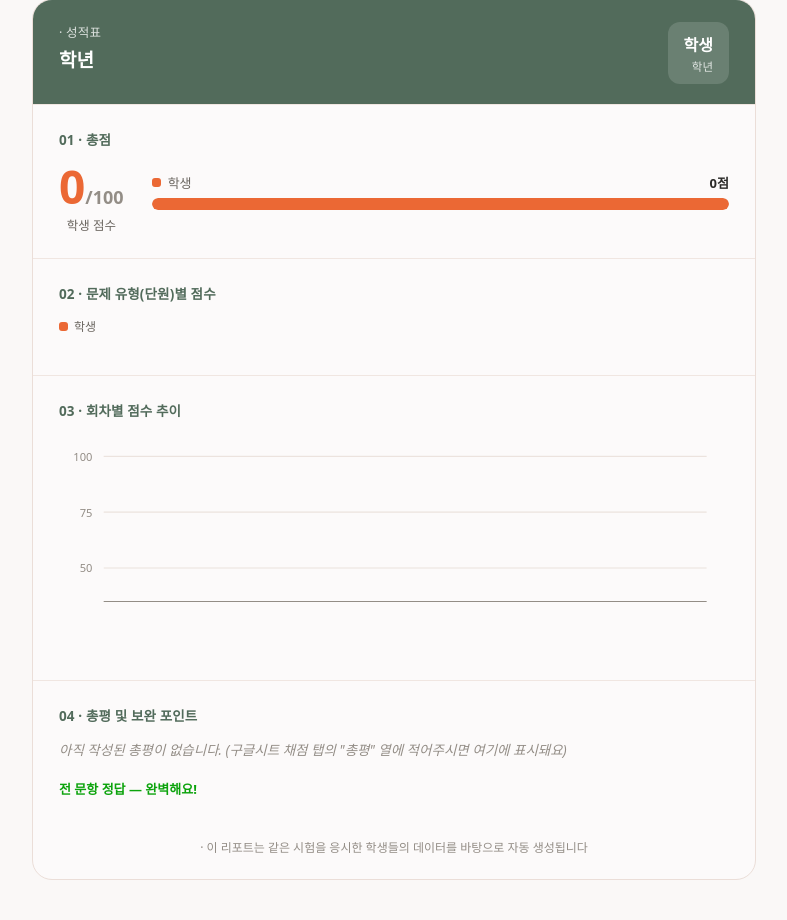
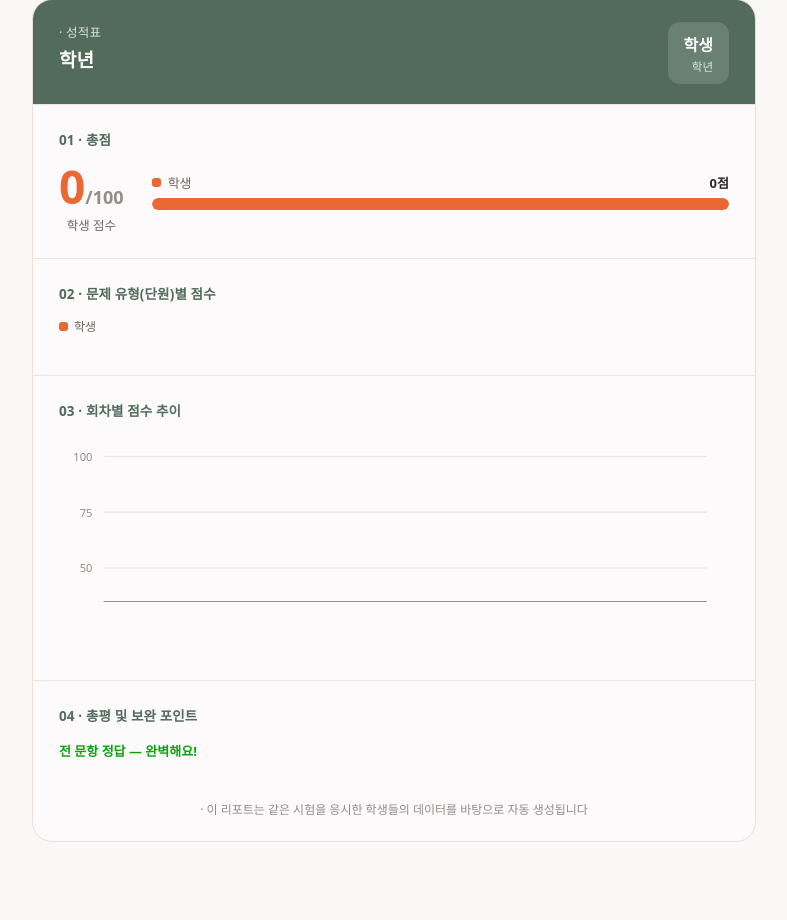
Before and after one commit to ppsj2235-dot/study-room-app, a Python web app: template templates/report_card.html in a window 1280 px wide. Shown: the part 29-949 px from the top of the page, without its empty margins (246-1033 px from the left). After the commit the page ends 871 px from the top, so only its background shows below. Run offline with Jinja, Linux system fonts and the light colour scheme; the template is opened without the code that fills it, so the values that code supplies are empty.

Commit message:
총평 자동 생성 복원 + 수동 수정 가능하게 변경 (성적표 템플릿)

```diff
--- a/templates/report_card.html
+++ b/templates/report_card.html
@@ -96,7 +96,6 @@
 
   /* 총평 */
   .summary-text { font-size: 13.5px; line-height: 1.75; color: var(--text-primary); margin: 0 0 16px; }
-  .summary-placeholder { color: var(--text-muted); font-style: italic; }
   .wrong-list { list-style: none; margin: 0; padding: 0; display: flex; flex-direction: column; gap: 10px; }
   .wrong-item {
     background: var(--surface-2); border: 1px solid var(--border-soft); border-radius: 12px;
@@ -199,11 +198,7 @@
 
     <div class="section">
       <div class="section-title">04 · 총평 및 보완 포인트</div>
-      {% if report.summary %}
       <p class="summary-text">{{ report.summary }}</p>
-      {% else %}
-      <p class="summary-text summary-placeholder">아직 작성된 총평이 없습니다. (구글시트 채점 탭의 "총평" 열에 적어주시면 여기에 표시돼요)</p>
-      {% endif %}
       {% if report.wrong_items %}
       <ul class="wrong-list">
         {% for w in report.wrong_items %}
```
